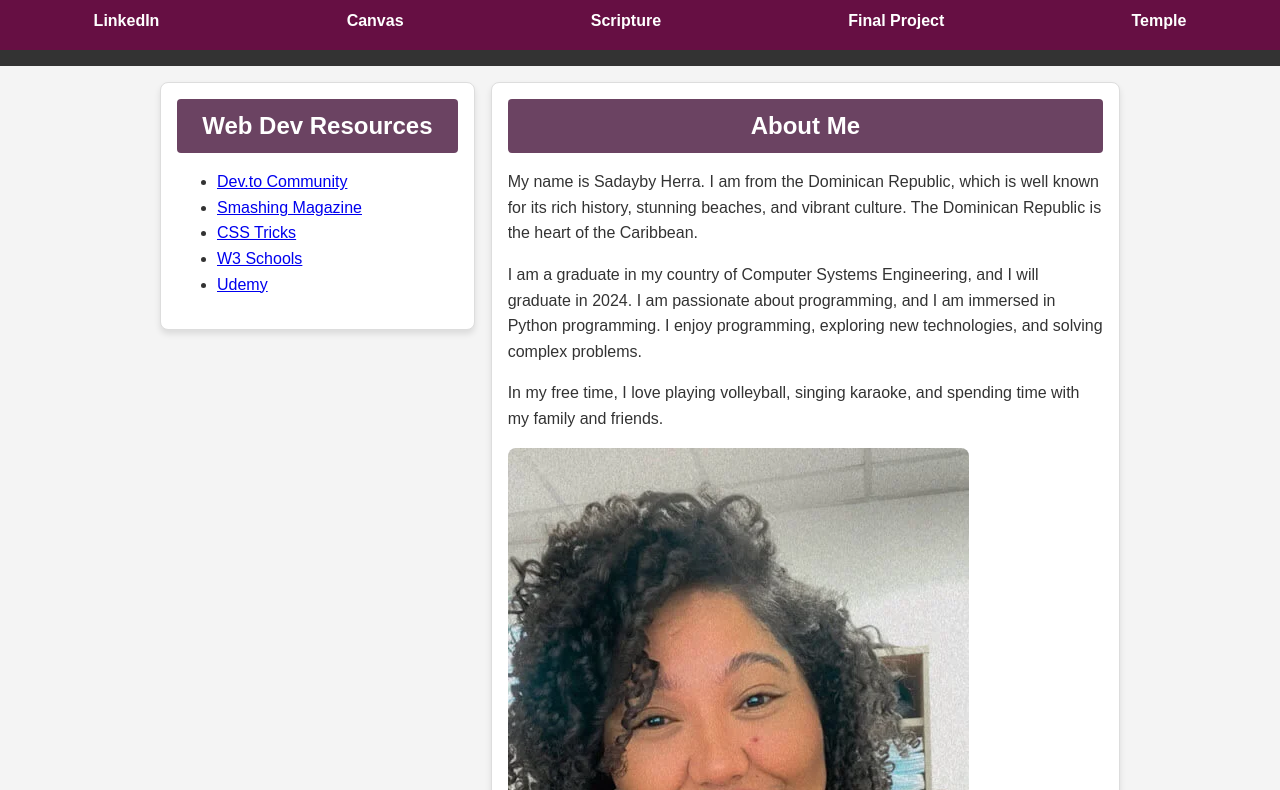
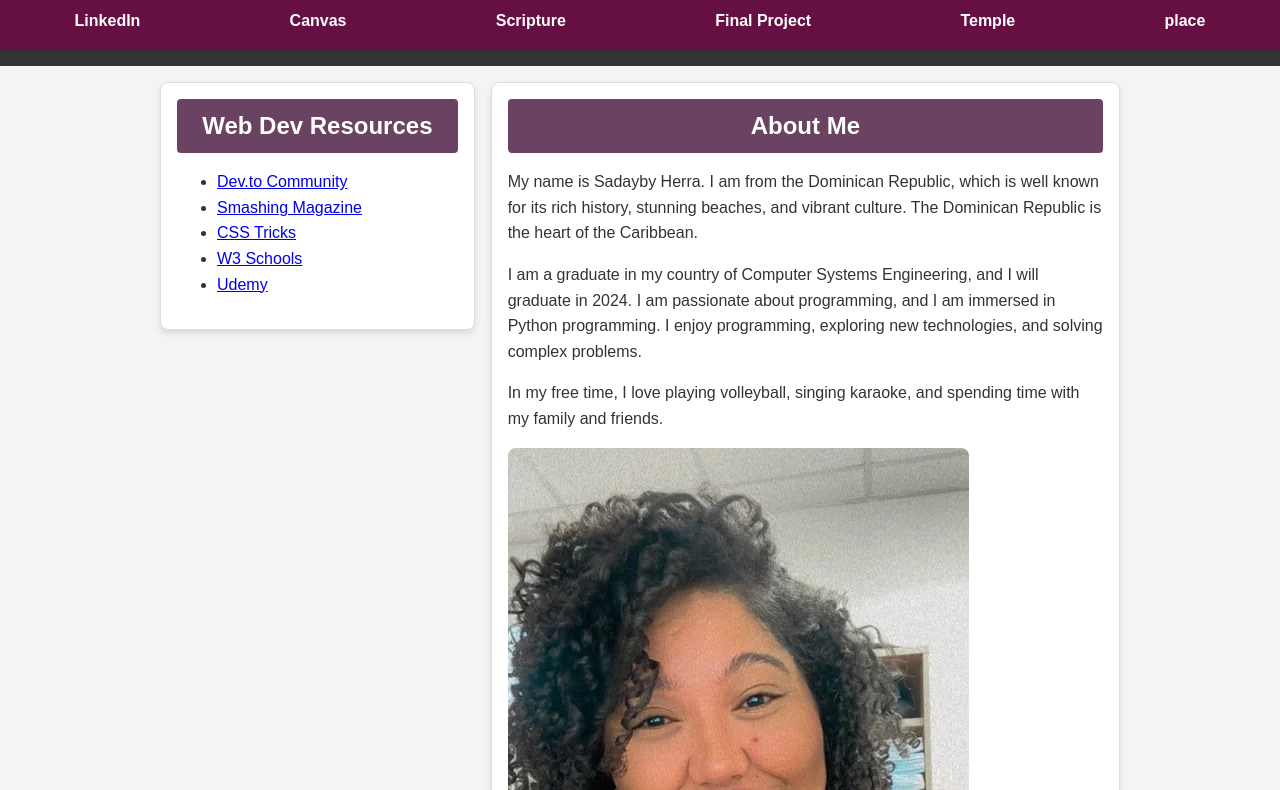
Before and after one commit to SadaybyM/wdd131, a plain HTML site: page index.html in a window 1280 px wide. Shown: the part 75-865 px from the top of the page. Drawn offline with Linux system fonts and the light colour scheme; a web font is replaced by a local one.

```diff
--- a/index.html
+++ b/index.html
@@ -26,6 +26,7 @@
                 <li><a href="https://www.churchofjesuschrist.org/study/scriptures/bofm/1-ne/3?lang=spa&id=p7#p7" target="_blank">Scripture</a></li>
                 <li><a href="final-project.html">Final Project</a></li>
                 <li> <a href="temples.html">Temple</a> </li>
+                <li><a href="place.html">place</a></li>
             </ul>
         </nav>
     </header>
```
